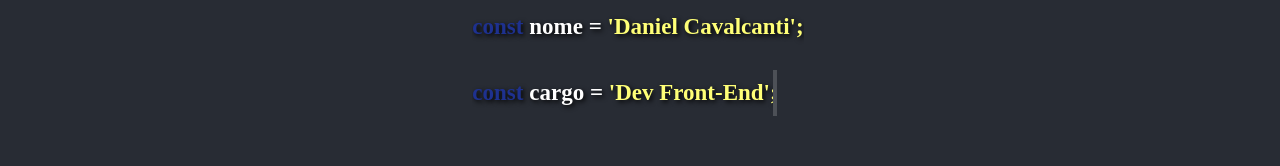
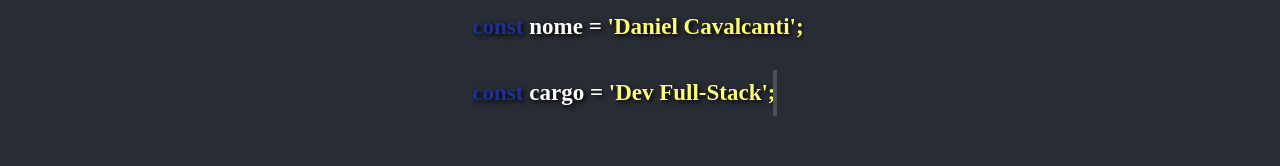
Before and after one commit to DanielCavalcantih/my-portfolio, a React (Create React App) app: page / in a window 1280 px wide. Shown: the part 257-423 px from the top of the page. Built offline with nearby package versions, Linux system fonts and the light colour scheme.

Commit message:
Mundando cargo

```diff
--- a/src/Components/Header.jsx
+++ b/src/Components/Header.jsx
@@ -14,7 +14,7 @@ function Header() {
       </nav>
       <div className="container-title">
         <h1 className="title typing-animation"><span>const</span> <span>nome =</span> 'Daniel Cavalcanti';</h1>
-        <p className="subtitle blank"><span>const</span> <span>cargo =</span> 'Dev Front-End';</p>
+        <p className="subtitle blank"><span>const</span> <span>cargo =</span> 'Dev Full-Stack';</p>
       </div>
       <div className="knowMe">
         <h2 className="blank2">Vem me conhecer !</h2>
```
